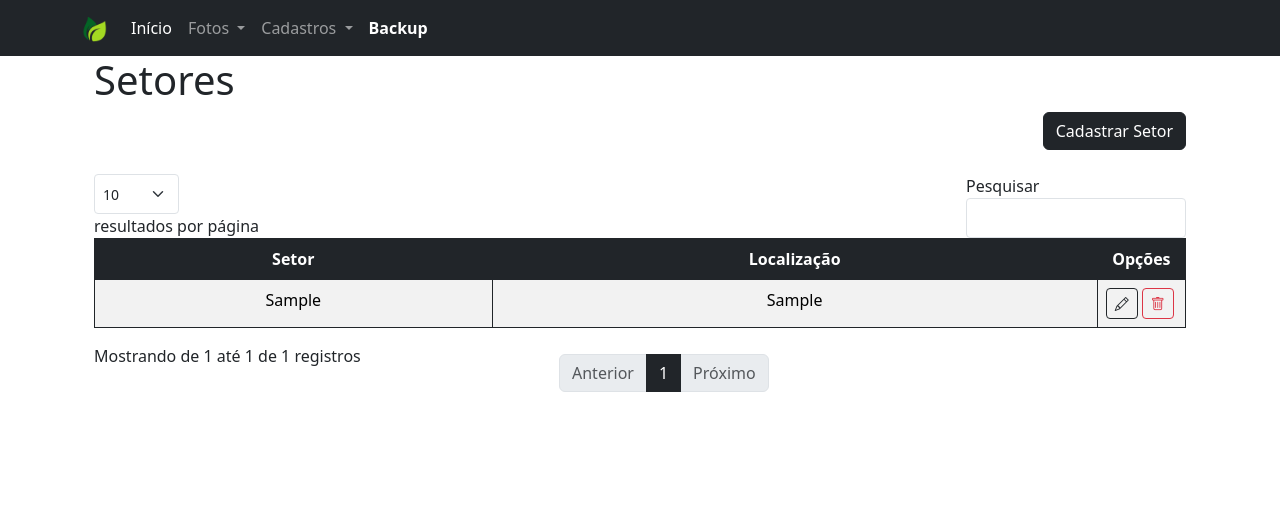
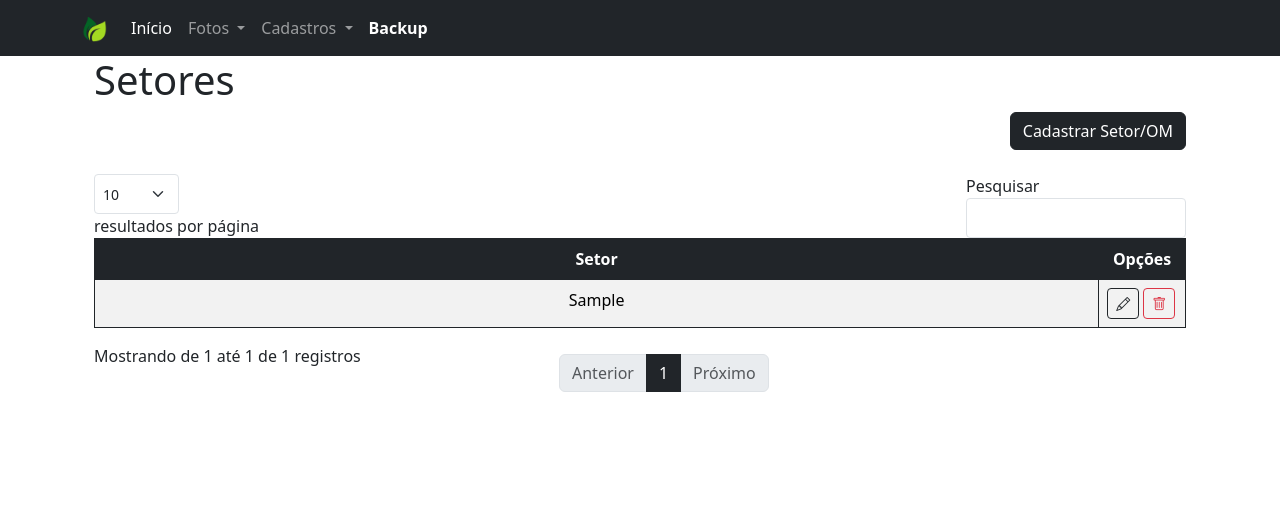
Before and after one commit to JLimaRodrigues/gestao_ambiental, a PHP site: page /cadastros/setores.php in a window 1280 px wide. Shown: the top 520 px of the page. Run offline with PHP 8.4, Linux system fonts and the light colour scheme; tables that the repository leaves empty hold one stand-in row (values such as "Sample post"); some libraries are stand-ins or nearby versions.

Commit message:
removido localização do cadastro de setores

```diff
--- a/cadastros/setores.php
+++ b/cadastros/setores.php
@@ -20,8 +20,7 @@ if ($_SERVER['REQUEST_METHOD'] === 'POST') {
             while ($row = mysqli_fetch_assoc($resultado)) {
                 $dados[] = [
                     'id' => $row['id'],
-                    'setor' => $row['setor'],
-                    'localizacao' => $row['localizacao']
+                    'setor' => $row['setor']
                 ];
             }
 
@@ -42,7 +41,7 @@ if ($_SERVER['REQUEST_METHOD'] === 'POST') {
         $localizacao = $_REQUEST['localizacao'] ?? '';
         if (!empty($id)) {
 
-            $sql = "UPDATE setores SET setor='$setor',localizacao='$localizacao' WHERE id = '$id'";
+            $sql = "UPDATE setores SET setor='$setor' WHERE id = '$id'";
             $resultado = mysqli_query($con, $sql);
 
             if ($resultado) {
@@ -80,8 +79,7 @@ if ($_SERVER['REQUEST_METHOD'] === 'POST') {
 
             $dados[] = [
                 'id' => $row['id'],
-                'setor' => $row['setor'],
-                'localizacao' => $row['localizacao']
+                'setor' => $row['setor']
             ];
 
 
@@ -136,7 +134,7 @@ require_once $_SERVER['DOCUMENT_ROOT'] . '/config/autoload.php';
         <div class="container-fluid">
             <div class="row justify-content-end">
                 <div class="col-md-3 d-flex justify-content-end">
-                    <button type="button" class="btn btn-dark" id="addBtnSetor">Cadastrar Setor</button>
+                    <button type="button" class="btn btn-dark" id="addBtnSetor">Cadastrar Setor/OM</button>
                 </div>
             </div>
             <br>
@@ -146,7 +144,6 @@ require_once $_SERVER['DOCUMENT_ROOT'] . '/config/autoload.php';
                         <thead>
                             <tr>
                                 <th>Setor</th>
-                                <th>Localização</th>
                                 <th>Opções</th>
                             </tr>
                         </thead>
@@ -164,7 +161,7 @@ require_once $_SERVER['DOCUMENT_ROOT'] . '/config/autoload.php';
         <div class="modal-dialog modal-lg">
             <div class="modal-content">
                 <div class="modal-header">
-                    <h5 class="modal-title" id="exampleModalLabel">Cadastrar Setor</h5>
+                    <h5 class="modal-title" id="exampleModalLabel">Cadastrar Setor/OM</h5>
                     <button type="button" class="btn-close" data-bs-dismiss="modal" aria-label="Fechar"></button>
                 </div>
                 <div class="modal-body">
@@ -172,13 +169,8 @@ require_once $_SERVER['DOCUMENT_ROOT'] . '/config/autoload.php';
                         <input type="hidden" class="form-control" id="id" name="id">
                         <div class="row mb-3">
                             <div class="col-md-6">
-                                <label for="setor" class="form-label">Setor:</label>
+                                <label for="setor" class="form-label">Setor/OM:</label>
                                 <input type="text" class="form-control" id="setor" name="setor">
-                                <span style="font-size: 12px;">30 caracteres restantes</span>
-                            </div>
-                            <div class="col-md-6">
-                                <label for="localizacao" class="form-label">Localização:</label>
-                                <input type="text" class="form-control" id="localizacao" name="localizacao">
                                 <span style="font-size: 12px;">30 caracteres restantes</span>
                             </div>
                         </div>
@@ -209,7 +201,6 @@ require_once $_SERVER['DOCUMENT_ROOT'] . '/config/autoload.php';
 
         $('#id').val('');
         $('#setor').val('');
-        $('#localizacao').val('');
 
         $(document).ready(function() {
             document.getElementById("addBtnSetor").addEventListener("click", function() {
@@ -220,7 +211,6 @@ require_once $_SERVER['DOCUMENT_ROOT'] . '/config/autoload.php';
         });
 
         const setorInput = document.getElementById('setor');
-        const localizacaoInput = document.getElementById('localizacao');
         const maxChars = 30;
 
         function enforceMaxLength(input) {
@@ -237,7 +227,6 @@ require_once $_SERVER['DOCUMENT_ROOT'] . '/config/autoload.php';
         }
 
         enforceMaxLength(setorInput);
-        enforceMaxLength(localizacaoInput);
 
         async function carregarDatatable(data) {
             if (datatable) {
@@ -250,9 +239,6 @@ require_once $_SERVER['DOCUMENT_ROOT'] . '/config/autoload.php';
                     data: data,
                     columns: [{
                             "data": "setor"
-                        },
-                        {
-                            "data": "localizacao"
                         },
                         {
                             "data": null,
@@ -304,7 +290,6 @@ require_once $_SERVER['DOCUMENT_ROOT'] . '/config/autoload.php';
 
                                         $('#id').val(data.id);
                                         $('#setor').val(data.setor);
-                                        $('#localizacao').val(data.localizacao);
 
                                         $('#modal01').modal('show');
                                     } else {
@@ -381,7 +366,6 @@ require_once $_SERVER['DOCUMENT_ROOT'] . '/config/autoload.php';
         $('#modal01').on('click', '#saveBtn', function() {
             var id = $('#id').val();
             var setor = $('#setor').val();
-            var localizacao = $('#localizacao').val();
 
             $.ajax({
                 url: 'setores.php',
@@ -389,7 +373,6 @@ require_once $_SERVER['DOCUMENT_ROOT'] . '/config/autoload.php';
                 data: {
                     id: id,
                     setor: setor,
-                    localizacao: localizacao,
                     carregarDados: 'nao'
                 },
                 success: function(response) {
--- a/tabelas_gestao_ambiental.sql
+++ b/tabelas_gestao_ambiental.sql
@@ -193,7 +193,6 @@ CREATE TABLE `ocorrencia` (
 CREATE TABLE `setores` (
   `id` int(11) NOT NULL AUTO_INCREMENT,
   `setor` varchar(30) NOT NULL,
-  `localizacao` varchar(30) DEFAULT NULL,
   PRIMARY KEY (`id`)
 ) ENGINE=InnoDB AUTO_INCREMENT=6 DEFAULT CHARSET=utf8mb4 COLLATE=utf8mb4_general_ci;
 
```
